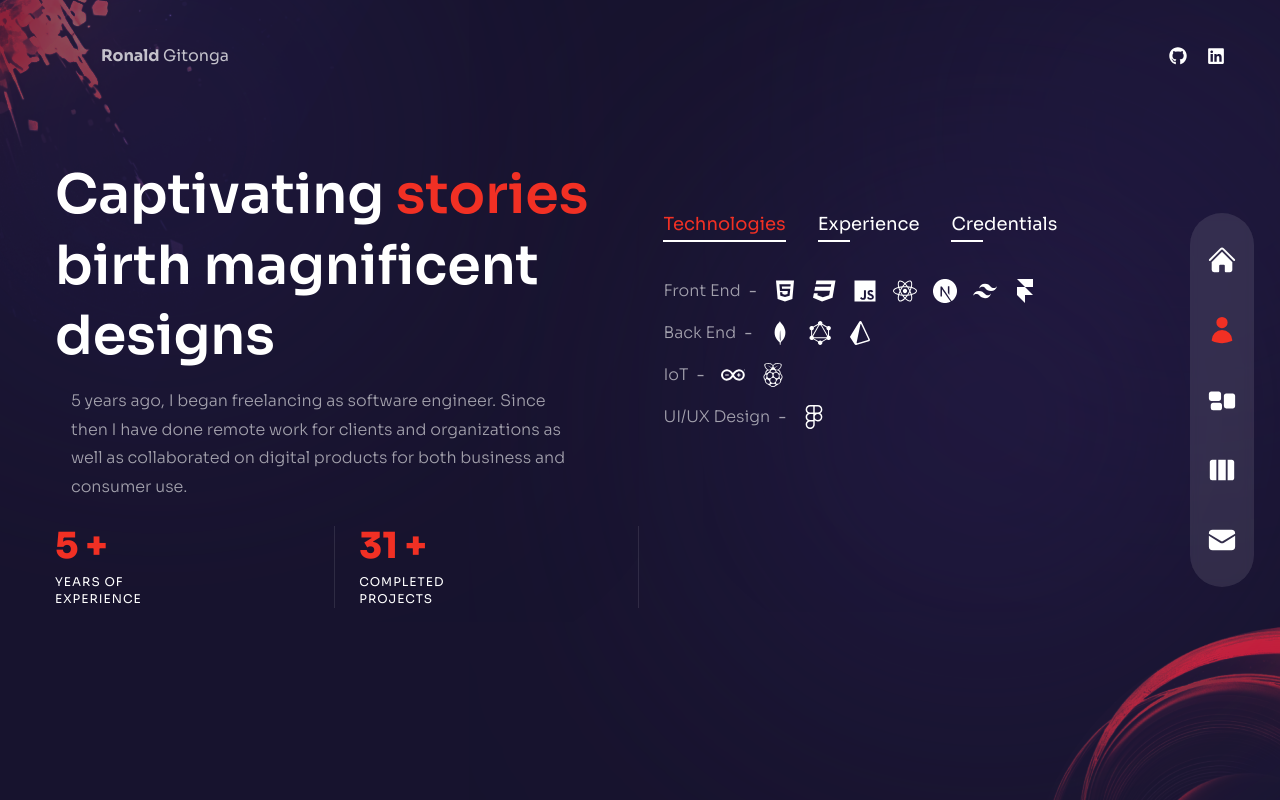
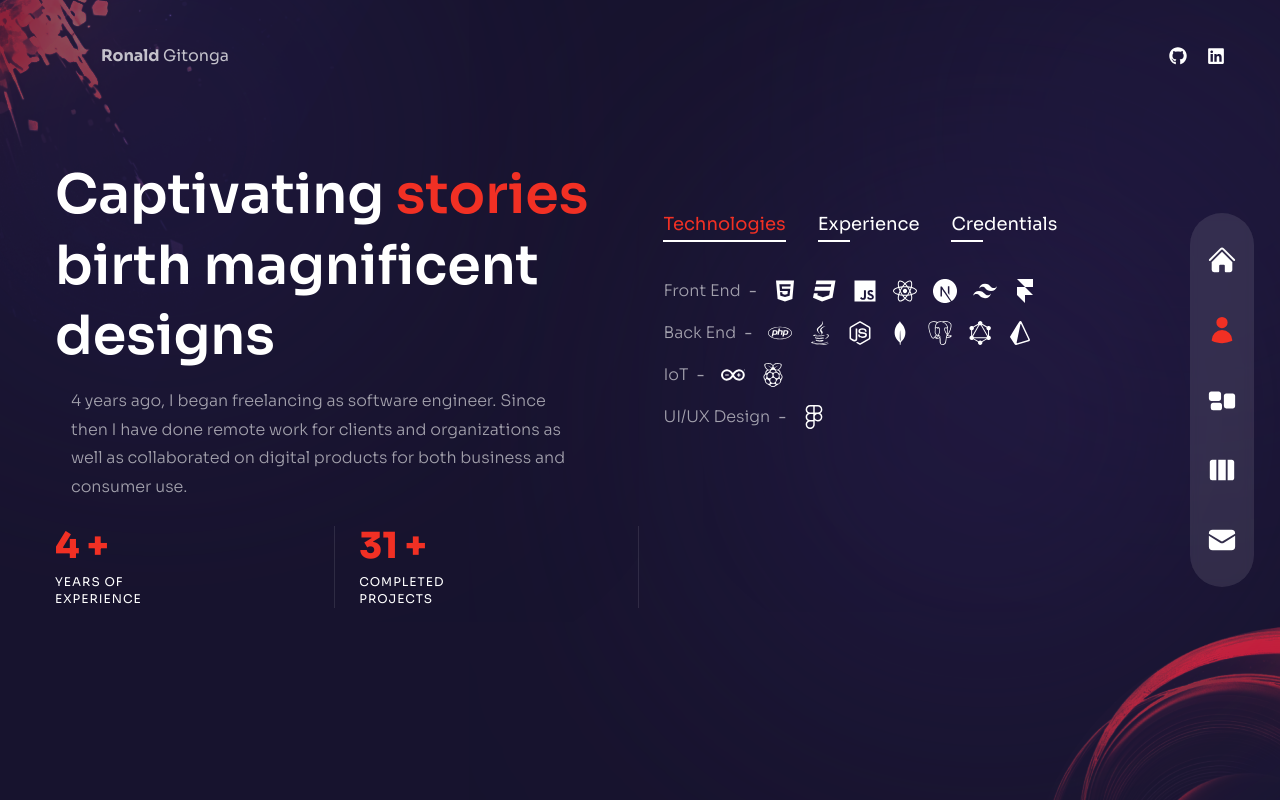
Before and after one commit to RonaldGitonga/Portfolio_v2, a Next.js app: page /about in a window 1280 px wide. Built offline with nearby package versions, Linux system fonts and the light colour scheme.

Commit message:
Added projects to workslider.js Restarted email notification service on contact page

```diff
--- a/components/WorkSlider.js
+++ b/components/WorkSlider.js
@@ -30,39 +30,46 @@ const workSlides = {
 
       images: [
         {
-          title: 'vazi',
-          path: '/vazi.PNG',
-          link:'vazi.ronaldgitonga.com'
+          title: 'Afex Hub',
+          path: '/afexhub.jpg',
+          link:'www.afexhub.co.ke'
         },
+
+
         {
           title: 'Prolog7',
           path: '/prolog7.PNG',
-          link:'prolog7.ronaldgitonga.com'
+          link:'prolog7.ronaldgitonga.online'
         },
         {
           title: 'Furniture Fortress',
           path: '/ffortress.PNG',
-          link:'furniturefortress.ronaldgitonga.com'
+          link:'furniturefortress.ronaldgitonga.online'
         },
         {
           title: 'SokoDuka',
           path: '/sokoduka2.PNG',
-         link:'sokoDuka.ronaldgitonga.com'
+         link:'sokoduka.ronaldgitonga.online'
         },
         {
           title: 'Kiota Crypto',
           path: '/kiotacrypto.PNG',
-         link:'kiotacrypto.ronaldgitonga.com'
+         link:'kiotacrypto.ronaldgitonga.online'
         },
         {
           title: 'GPT3',
           path: '/gpt3.PNG',
-         link:'gpt3.ronaldgitonga.com'
+         link:'gpt.ronaldgitonga.com'
         },
         {
           title: 'Flixster',
           path: '/flixster.PNG',
          link:'flixster.ronaldgitonga.com'
+        },
+        {
+          title: 'vazi',
+          path: '/vazi.PNG',
+          link:'vazi.ronaldgitonga.online'
         },
 
 
--- a/pages/about/index.js
+++ b/pages/about/index.js
@@ -11,12 +11,17 @@ import {
   FaReact,
   FaRaspberryPi,
   FaFigma,
+  FaPhp,
+  FaJava,
+  FaNodeJs
 } from "react-icons/fa";
 
 import {
   SiNextdotjs,
   SiFramer,
   SiPrisma,
+  SiPostgresql,
+
 
   SiMongodb,
   SiArduino,
@@ -46,7 +51,7 @@ const aboutData = [
       },
       {
         title: 'Back End ',
-        icons: [<SiMongodb/>,<GrGraphQl/>,<SiPrisma/> ],
+        icons: [<FaPhp/>,<FaJava/>,<FaNodeJs/>,<SiMongodb/>,<SiPostgresql/>,<GrGraphQl/>,<SiPrisma/>, ],
       },
       {
         title: 'IoT',
@@ -140,7 +145,7 @@ const About = () => {
             exit='hidden'
 
             className="max-w-[500px] mx-auto xl:mx-4 mb-6 xl:mb:12 px-2 xl:px-0">
-            5 years ago, I began freelancing as software engineer. Since then I have
+            4 years ago, I began freelancing as software engineer. Since then I have
             done remote work for clients and organizations as well as collaborated on digital products
             for both business and consumer use.
 
@@ -158,7 +163,7 @@ const About = () => {
             after:bg-white/10 after:absolute after:top-0 after:right-0">
 
               <div className="text-2xl xl:text-4xl font-extrabold text-accent mb-2">
-                <CountUp start={0} end={5} duration={10}/> +
+                <CountUp start={0} end={4} duration={10}/> +
               </div>
               <div className="text-xs uppercase tracking-[1px] leading-[1.4]
               max-w-[100px]">Years of experience</div>
```
Also changed, not shown: public/afexhub.JPG (added).
